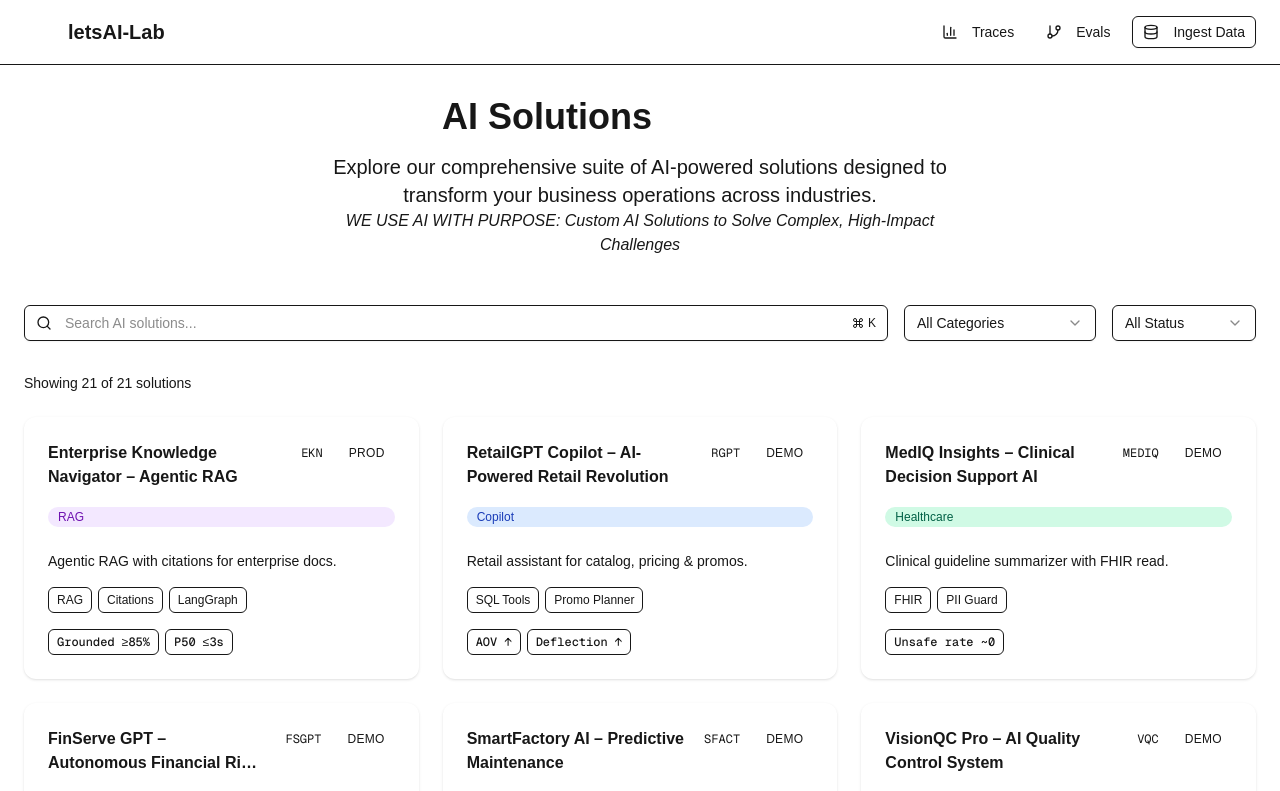
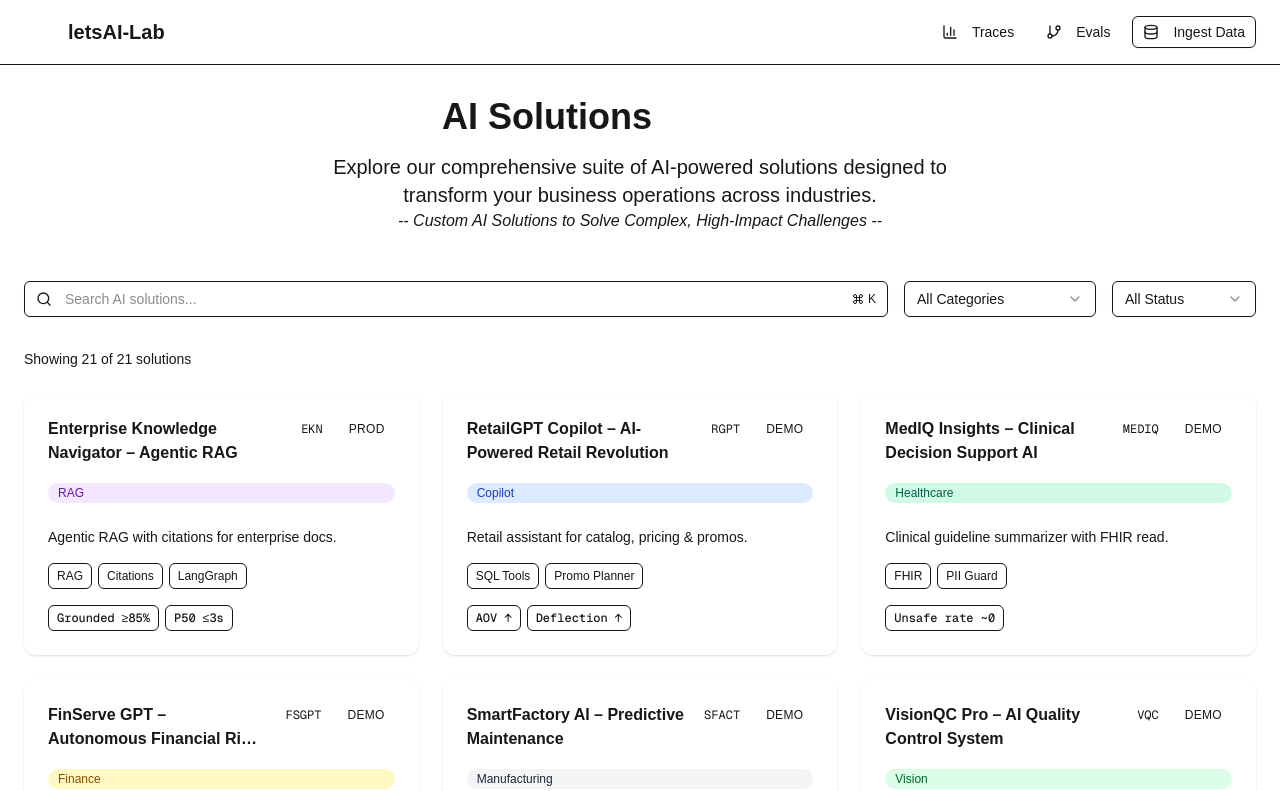
Before and after one commit to SUBHADEEP96/letai-demo-lab, a Next.js app: page / in a window 1280 px wide. Shown: the top 791 px of the page. Built offline with nearby package versions, Linux system fonts and the light colour scheme.

Commit message:
add readme

```diff
--- a/app/page.tsx
+++ b/app/page.tsx
@@ -69,8 +69,7 @@ export default function Home() {
           </p>
           <p className="text-bold text-muted-foreground max-w-2xl mx-auto">
             <i>
-              WE USE AI WITH PURPOSE: Custom AI Solutions to Solve Complex,
-              High-Impact Challenges
+              -- Custom AI Solutions to Solve Complex, High-Impact Challenges --
             </i>
           </p>
         </div>
```
Also changed, not shown: 1 other file (tests, documents, lock files or other folders).
